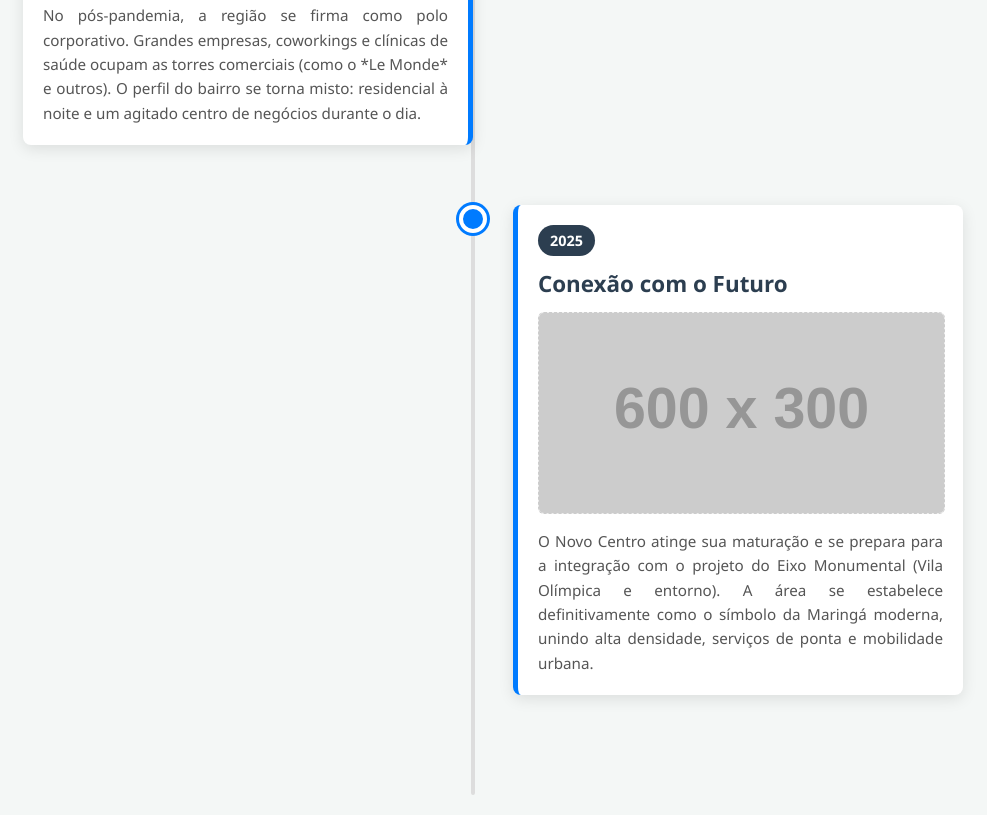
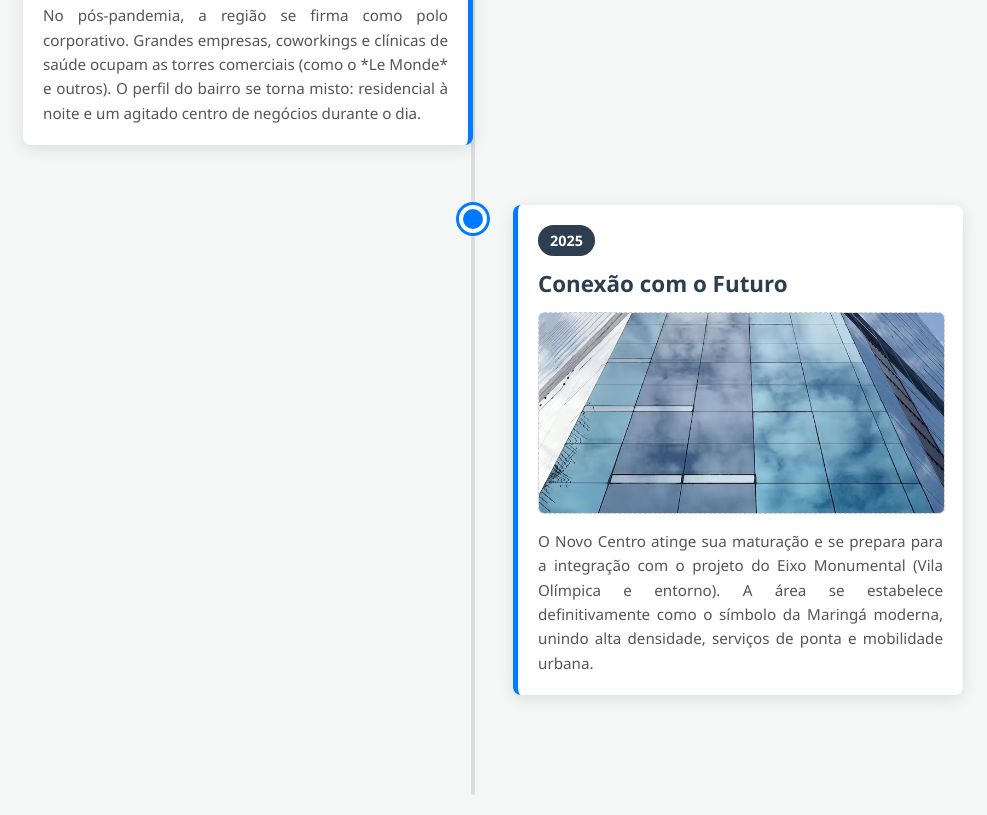
Before and after one commit to LeonardoAAP/novocentro, a plain HTML site: page index.html in a window 1280 px wide. Shown: the part 4756-5571 px from the top of the page, without its empty margins (167-1154 px from the left). Drawn offline with Linux system fonts and the light colour scheme; placeholder pictures from the web are drawn by us.

Commit message:
Update index.html

```diff
--- a/index.html
+++ b/index.html
@@ -300,7 +300,7 @@
       <div class="timeline-date">2025</div>
       <h3 class="timeline-title">Conexão com o Futuro</h3>
       <div class="timeline-img-wrapper">
-        <img src="https://placehold.co/600x300/2c3e50/fff?text=2025+Eixo+Monumental" alt="Projeto Eixo Monumental">
+        <img src="predioespelhado.png" alt="Projeto Eixo Monumental">
       </div>
       <p class="timeline-text">
         O Novo Centro atinge sua maturação e se prepara para a integração com o projeto do Eixo Monumental (Vila Olímpica e entorno). A área se estabelece definitivamente como o símbolo da Maringá moderna, unindo alta densidade, serviços de ponta e mobilidade urbana.
```
